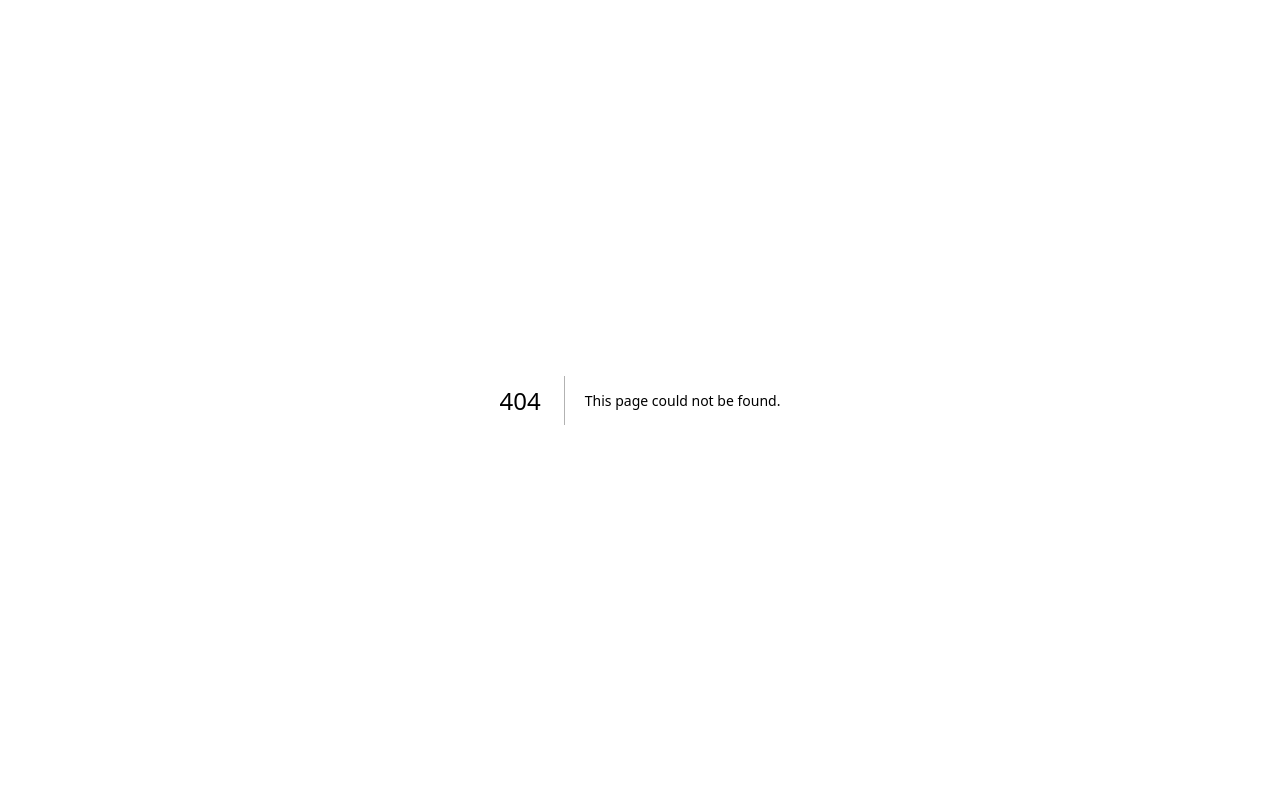
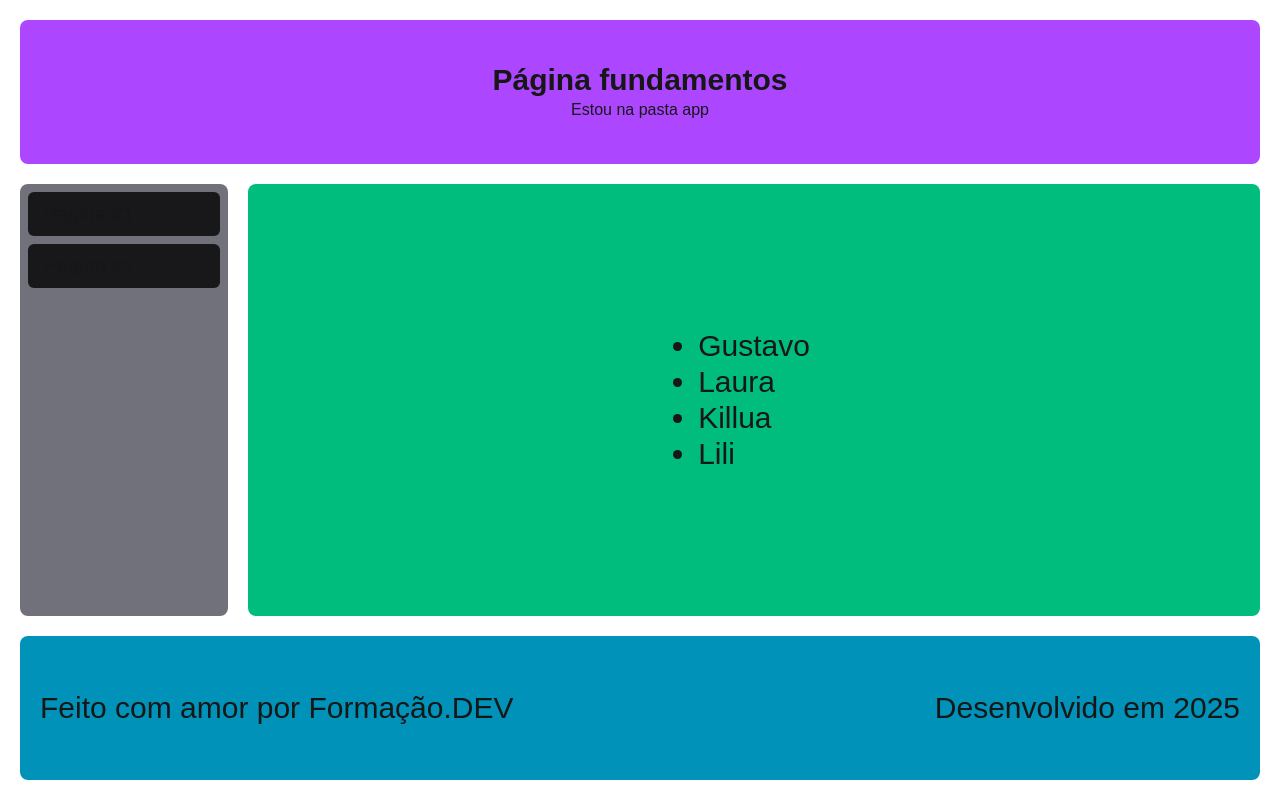
Before and after one commit to GustavoPaula/formacao-dev, a Next.js app in the folder react-fundamentos/: page /fundamentos/pagina in a window 1280 px wide. Before the commit this address had no page. Built offline with nearby package versions, Linux system fonts and the light colour scheme.

Commit message:
add componente menu, menu item e navegação

```diff
--- /dev/null
+++ b/react-fundamentos/app/fundamentos/pagina/page.tsx
@@ -0,0 +1,35 @@
+import Cabecalho from "@/components/Cabecalho";
+import Conteudo from "@/components/Conteudo";
+import Menu from "@/components/Menu";
+import Rodape from "@/components/Rodape";
+
+export default function Page() {
+  return (
+    <div className={`
+      flex flex-col h-screen
+      p-5 gap-5
+    `}>
+      <Cabecalho
+        titulo="Página fundamentos"
+        subtitulo="Estou na pasta app"
+      />
+      <div className={`
+        flex flex-1 gap-5
+      `}>
+        <Menu />
+        <Conteudo>
+          <ul className="list-disc">
+            <li>Gustavo</li>
+            <li>Laura</li>
+            <li>Killua</li>
+            <li>Lili</li>
+          </ul>
+        </ Conteudo>
+      </div>
+      <Rodape
+        esquerda="Feito com amor por Formação.DEV"
+        direita={`Desenvolvido em ${new Date().getFullYear()}`}
+      />
+    </div>
+  )
+}
--- a/react-fundamentos/components/Conteudo.tsx
+++ b/react-fundamentos/components/Conteudo.tsx
@@ -1,10 +1,10 @@
-export default function Conteudo() {
+export default function Conteudo(props: any) {
   return (
     <div className={`
       flex flex-col justify-center items-center flex-1
       bg-emerald-500 text-3xl rounded-lg
     `}>
-      Conteúdo
+      {props.children}
     </div>
   )
 }
--- a/react-fundamentos/components/Menu.tsx
+++ b/react-fundamentos/components/Menu.tsx
@@ -6,8 +6,8 @@ export default function Menu() {
       flex flex-col justify-start items-center w-52
       bg-zinc-500 rounded-lg text-3xl p-2 gap-2
     `}>
-      <MenuItem texto="Pagina #1" />
-      <MenuItem texto="Pagina #2" />
+      <MenuItem texto="Pagina #1" url="/fundamentos/pagina" />
+      <MenuItem texto="Pagina #2" url="/pagina" />
     </div>
   );
 }
--- a/react-fundamentos/components/MenuItem.tsx
+++ b/react-fundamentos/components/MenuItem.tsx
@@ -1,10 +1,12 @@
+import Link from "next/link";
+
 export default function MenuItem(props: any) {
   return (
-    <div className={`
+    <Link href={props.url} className={`
       px-4 py-2
       bg-zinc-900 text-xl w-full rounded-md
     `}>
       {props.texto}
-    </div>
+    </Link>
   );
 }
--- a/react-fundamentos/pages/pagina.tsx
+++ b/react-fundamentos/pages/pagina.tsx
@@ -17,9 +17,11 @@ export default function Pagina() {
       />
       <div className={`
           flex flex-1 gap-5
-        `}>
+      `}>
         <Menu />
-        <Conteudo />
+        <Conteudo>
+          <h1>Conteúdo</h1>
+        </Conteudo>
       </div>
       <Rodape
         esquerda="Feito com amor por Formação.DEV"
```
